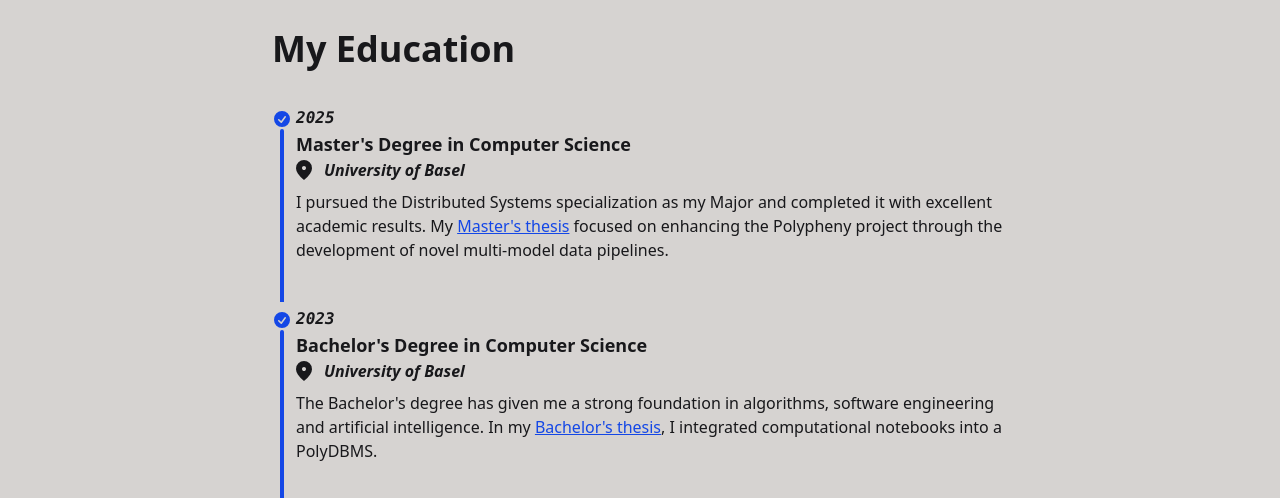
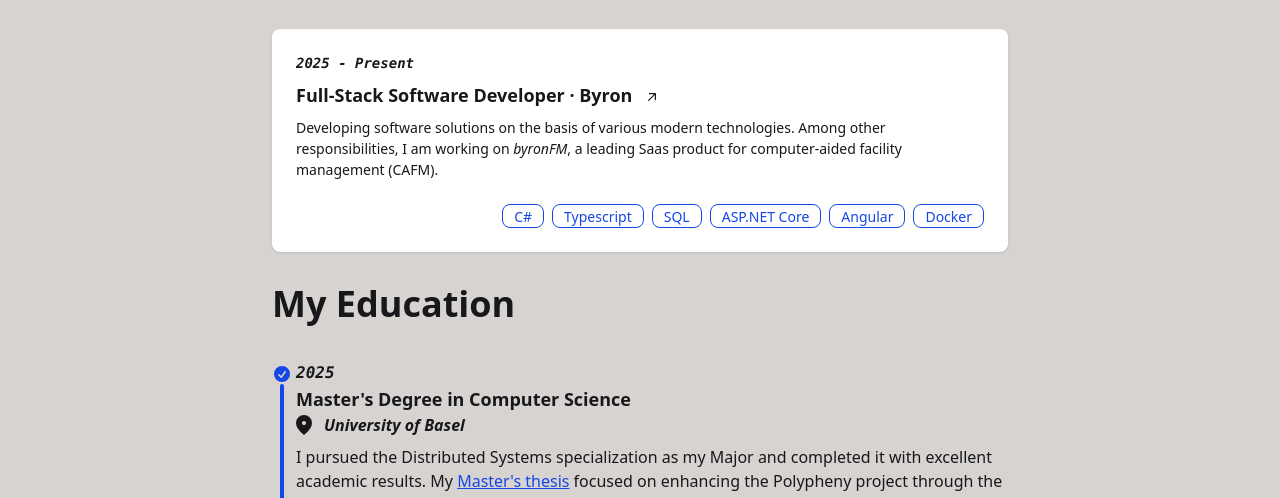
Before and after one commit to tobias-weber/tobweb, an Astro site: page /about in a window 1280 px wide. Shown: the part 239-737 px from the top of the page. Built offline with nearby package versions, Linux system fonts and the light colour scheme; Astro itself is replaced by a stand-in of ours.

Commit message:
Update about page

```diff
--- a/src/pages/about.astro
+++ b/src/pages/about.astro
@@ -12,6 +12,37 @@ import SocialLinks from "../components/SocialLinks.astro";
     <div class="flex gap-4 mb-8 -mt-4">
         <SocialLinks/>
     </div>
+
+    <a href="https://byron.ch" target="_blank" class="block mb-8">
+        <div class="card hover:bg-base-300 bg-base-100 dark:hover:bg-base-200 dark:bg-base-300 shadow-sm group">
+            <div class="card-body">
+                <time class="font-mono italic font-bold">2025 - Present</time>
+
+                <h2 class="card-title">
+                    Full-Stack Software Developer · Byron
+                    <svg xmlns="http://www.w3.org/2000/svg" viewBox="0 0 20 20" fill="currentColor"
+                         class="inline-block h-4 w-4 shrink-0 transition-transform
+                     group-hover:-translate-y-1 group-hover:translate-x-1
+                     motion-reduce:transition-none ml-1 translate-y-px" aria-hidden="true">
+                        <path fill-rule="evenodd" d="M5.22 14.78a.75.75 0 001.06 0l7.22-7.22v5.69a.75.75 0 001.5 0v-7.5a.75.75 0 00-.75-.75h-7.5a.75.75 0 000 1.5h5.69l-7.22 7.22a.75.75 0 000 1.06z" clip-rule="evenodd"></path>
+                    </svg>
+                </h2>
+                <p class="mb-4">Developing software solutions on the basis of various modern technologies.
+                    Among other responsibilities, I am working on <i>byronFM</i>, a leading Saas product for computer-aided facility management (CAFM).</p>
+                <div class="card-actions justify-end">
+                    <div class="flex flex-wrap gap-2 ">
+                        <div class="badge badge-outline badge-primary">C#</div>
+                        <div class="badge badge-outline badge-primary">Typescript</div>
+                        <div class="badge badge-outline badge-primary">SQL</div>
+                        <div class="badge badge-outline badge-primary">ASP.NET Core</div>
+                        <div class="badge badge-outline badge-primary">Angular</div>
+                        <div class="badge badge-outline badge-primary">Docker</div>
+                    </div>
+                </div>
+            </div>
+        </div>
+    </a>
+
 
     <h2 class="text-4xl mb-8 font-bold">My Education</h2>
 
@@ -64,7 +95,6 @@ import SocialLinks from "../components/SocialLinks.astro";
                 The Bachelor's degree has given me a strong foundation in algorithms, software engineering and
                 artificial intelligence.
                 In my <a href="projects/bachelor-thesis" class="link link-primary">Bachelor's thesis</a>, I integrated computational notebooks into a PolyDBMS.
-                <!--TODO: link to project-->
             </div>
             <hr class="bg-primary"/>
         </li>
```
